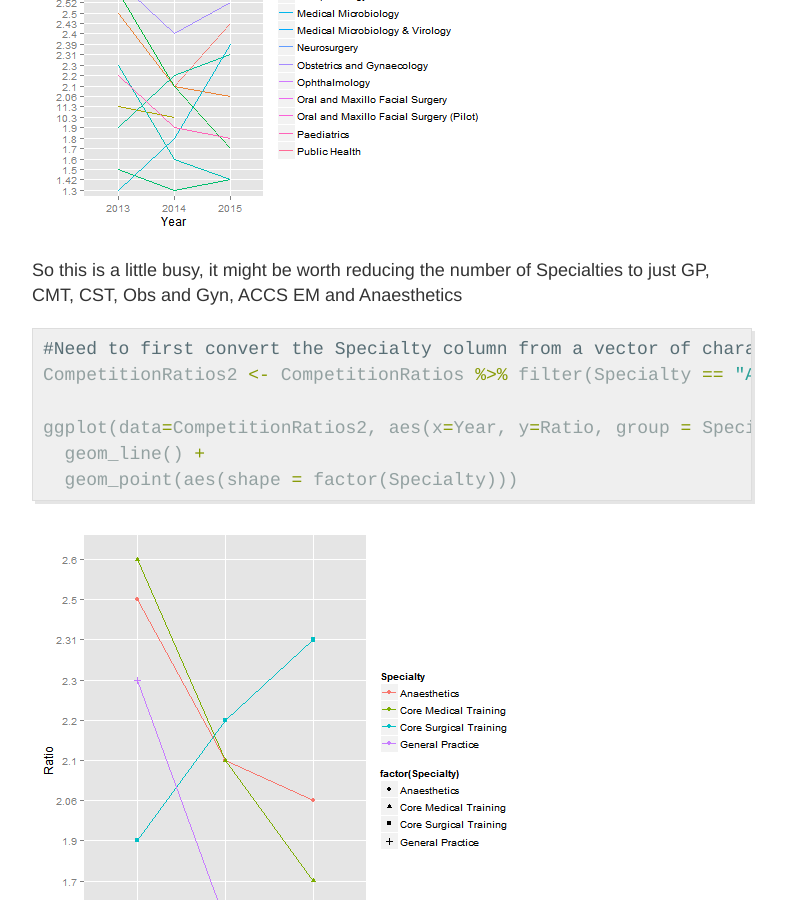
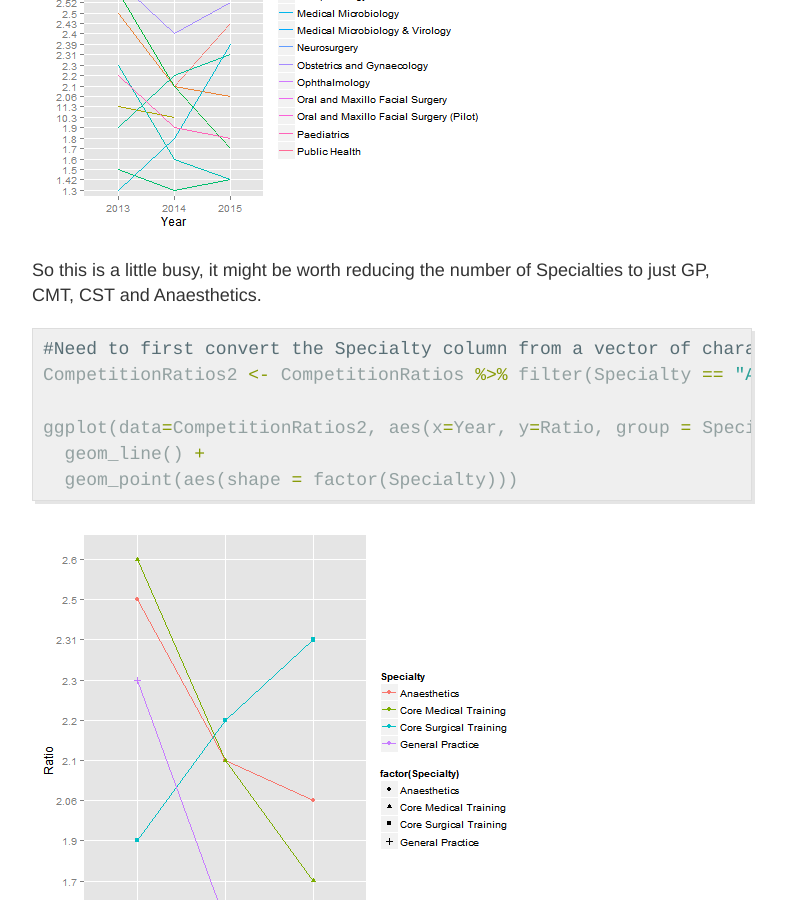
Before and after one commit to dannyjnwong/dannyjnwong.github.io, a Jekyll site: the page built from _posts/2016-01-30-Specialty-training-competition-ratios.md, in a window 1280 px wide and 900 px high, scrolled down 6471 px. Shown: the whole window, without its empty margins (248-1034 px from the left). Built offline with Jekyll 4.4.1, drawn with Linux system fonts in a browser that asks for light colours; Markdown is read by kramdown in place of the engine named in the settings.

Commit message:
Minor amendment

````diff
--- a/_drafts/2016-01-30-Specialty-training-competition-ratios.Rmd
+++ b/_drafts/2016-01-30-Specialty-training-competition-ratios.Rmd
@@ -145,7 +145,7 @@ ggplot(data=CompetitionRatios, aes(x=Year, y=Ratio, group = Specialty, colour =
   geom_line()
 ```
 
-So this is a little busy, it might be worth reducing the number of Specialties to just GP, CMT, CST, Obs and Gyn, ACCS EM and Anaesthetics
+So this is a little busy, it might be worth reducing the number of Specialties to just GP, CMT, CST and Anaesthetics.
 
 ```{r, message=FALSE, warning=FALSE}
 #Need to first convert the Specialty column from a vector of characters to factors
--- a/_posts/2016-01-30-Specialty-training-competition-ratios.md
+++ b/_posts/2016-01-30-Specialty-training-competition-ratios.md
@@ -228,7 +228,7 @@ ggplot(data=CompetitionRatios, aes(x=Year, y=Ratio, group = Specialty, colour =
 
 ![center](/figures/2016-01-30-Specialty-training-competition-ratios/unnamed-chunk-6-1.png)
 
-So this is a little busy, it might be worth reducing the number of Specialties to just GP, CMT, CST, Obs and Gyn, ACCS EM and Anaesthetics
+So this is a little busy, it might be worth reducing the number of Specialties to just GP, CMT, CST and Anaesthetics.
 
 
 {% highlight r %}
````
